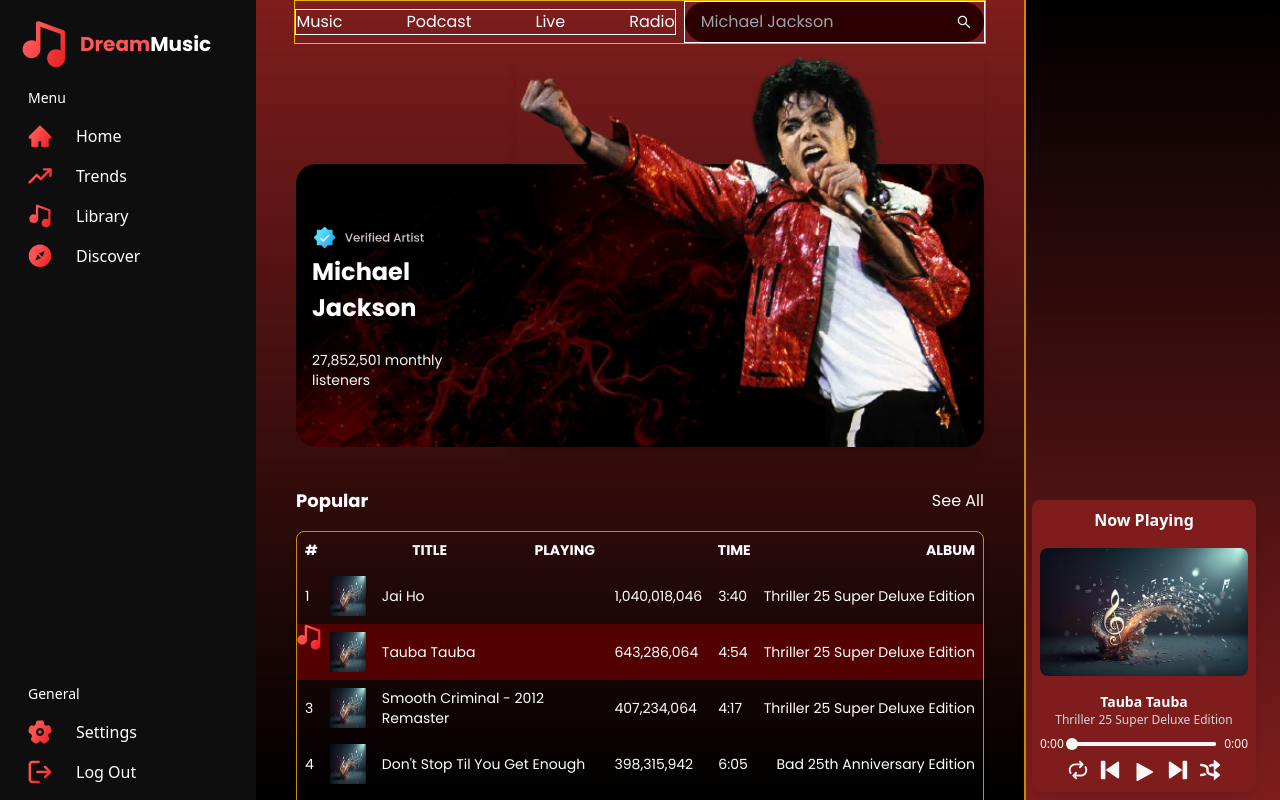
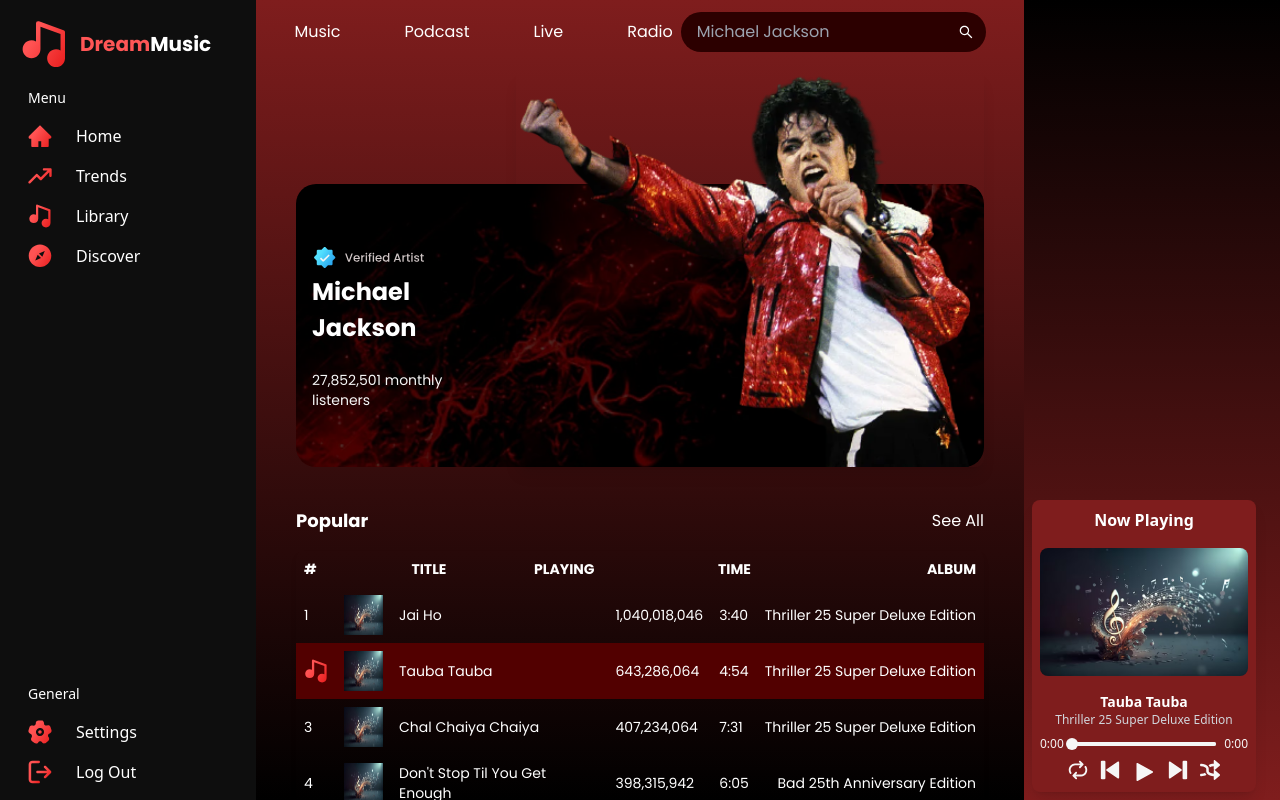
Before and after one commit to satan7549/Music-Player, a React (Create React App) app: page / in a window 1280 px wide. Both pictures are taken after a click on the element 640 px from the left and 652 px from the top of the page. Built offline with nearby package versions, Linux system fonts and the light colour scheme.

Commit message:
add new songs bug fixes

```diff
--- a/src/App.css
+++ b/src/App.css
@@ -3,6 +3,7 @@
   /* font-weight: 100; */
   /* font-style: normal; */
 }
+
 
 /* .App {
   text-align: center;
--- a/src/App.js
+++ b/src/App.js
@@ -9,7 +9,7 @@
   return (
     <div className="flex h-screen">
       {/* Sidebar */}
-      <div className="w-[20%] h-full">
+      <div className="w-full md:w-[20%] h-full">
         <Sidebar />
       </div>
 
@@ -20,7 +20,7 @@
       </div>
 
       {/* Player Controls */}
-      <div className="w-[20%] border-l-2 border-yellow-600 h-full bg-gradient-to-b from-black to-red-900 text-white overflow-y-auto">
+      <div className="w-[20%]  h-full bg-gradient-to-b from-black to-red-900 text-white overflow-y-auto">
         <div className="fixed bottom-0 right-0 mb-4 ">
           <RightSide />
         </div>
--- a/src/assets/music/MusicData.js
+++ b/src/assets/music/MusicData.js
@@ -1,6 +1,7 @@
 import JaiHo from "./JaiHo.mp3";
 import Poster from "./musicimage.png";
 import TaubaTauba from "./TaubaTauba.mp3";
+import Chal_Chaiya_Chaiya from "./chalchaiyachaiya.mp3";
 
 export const musicData = [
   {
@@ -23,11 +24,11 @@
   },
   {
     id: "3",
-    title: "Smooth Criminal - 2012 Remaster",
+    title: "Chal Chaiya Chaiya",
     playing: "407,234,064",
-    time: "4:17",
+    time: "7:31",
     album: "Thriller 25 Super Deluxe Edition",
-    songSrc: "",
+    songSrc: Chal_Chaiya_Chaiya,
     posterSrc: Poster,
   },
   {
--- a/src/components/MainContent/ArtistInfo.jsx
+++ b/src/components/MainContent/ArtistInfo.jsx
@@ -4,7 +4,7 @@
 
 const ArtistInfo = () => {
   return (
-    <section className="flex  items-center poppins-thin px-10 py-10  ">
+    <section className="flex items-center poppins-thin px-10 py-10  ">
       <div className="flex items-center m-auto  mt-20   justify-center ">
         <div className="background-image flex justify-between  gap-1">
           <div className="left px-4 flex flex-col justify-center ">
--- a/src/components/MainContent/Header.jsx
+++ b/src/components/MainContent/Header.jsx
@@ -3,8 +3,8 @@
 
 function Header() {
   return (
-    <header className="flex  justify-between w-[90%] m-auto gap-2 items-center poppins-thin border border-yellow-500">
-      <nav className="border border-white">
+    <header className="flex  justify-between w-[90%] m-auto gap-2 py-3 items-center poppins-thin  ">
+      <nav className="">
         <ul className="list-none p-0 flex justify-around gap-16 ">
           <li>Music</li>
           <li>Podcast</li>
@@ -13,7 +13,7 @@
         </ul>
       </nav>
 
-      <div className="relative w-[50%] flex  items-center border border-white">
+      <div className="relative w-[50%] flex  items-center ">
         <input
           type="text"
           placeholder="Michael Jackson"
--- a/src/components/MainContent/MainContent.css
+++ b/src/components/MainContent/MainContent.css
@@ -1,11 +1,26 @@
 /* src/styles.css */
-
+/*
 .main-content {
-  padding: 20px; /* Example padding */
+  padding: 20px;
 }
 
 .main-content .section {
-  margin-bottom: 20px; /* Example margin */
+  margin-bottom: 20px;
+} */
+
+main {
+  height: 100%;
+  overflow-y: auto;
+}
+
+/* Hide scrollbar for Firefox */
+main {
+  scrollbar-width: none; /* Firefox */
+}
+
+/* Hide scrollbar for Webkit browsers */
+main::-webkit-scrollbar {
+  display: none; /* Safari and Chrome */
 }
 
 .background-image {
--- a/src/components/MainContent/MainContent.jsx
+++ b/src/components/MainContent/MainContent.jsx
@@ -5,7 +5,7 @@
 
 function MainContent() {
   return (
-    <main className=" w-full  overflow-hidden">
+    <main className=" w-full  overflow-y-auto ">
       <ArtistInfo />
       <MusicTable />
     </main>
--- a/src/components/MainContent/MusicTable.jsx
+++ b/src/components/MainContent/MusicTable.jsx
@@ -41,7 +41,7 @@
           <h3 className="text-lg font-bold">Popular</h3>
           <p>See All</p>
         </div>
-        <div className="w-full border border-yellow-600 text-sm shadow-md rounded-lg overflow-hidden">
+        <div className="w-full text-sm shadow-md rounded-lg overflow-hidden">
           <table className="w-full">
             <thead>
               <tr>
--- a/src/components/MainContent/SongRow.jsx
+++ b/src/components/MainContent/SongRow.jsx
@@ -48,11 +48,13 @@
       onClick={handleRowClick}
       className="hover:bg-yellow-500 hover:text-white transition-colors duration-300"
     >
-      {isPlaying ? (
-        <img src={musicIcon} className="w-auto h-auto" alt="Music" />
-      ) : (
-        <td className="p-2">{index + 1}</td>
-      )}
+      <td className="p-2">
+        {isPlaying ? (
+          <img src={musicIcon} className="w-6 h-6" alt="Music Icon" />
+        ) : (
+          index + 1
+        )}
+      </td>
 
       <td className="p-2">
         <img src={song.posterSrc} className="w-10 h-10" alt={index + 1} />
```
Also changed, not shown: 1 other file (tests, documents, lock files or other folders).
